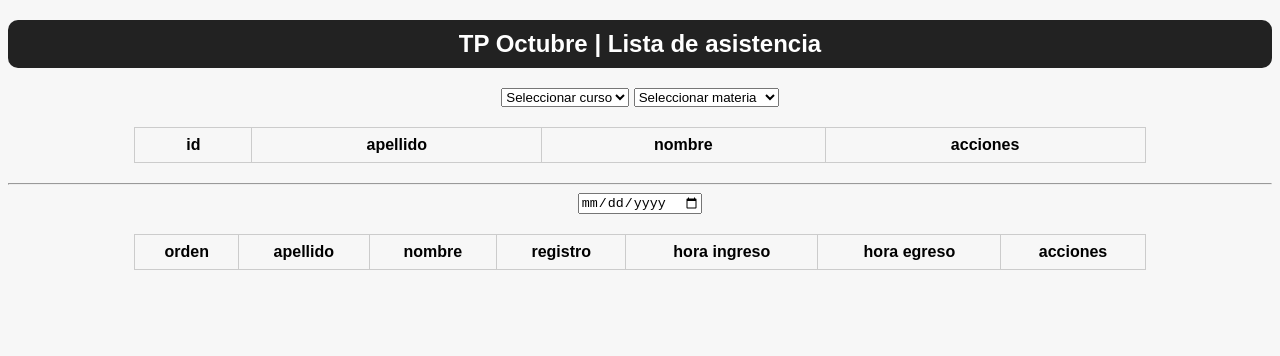
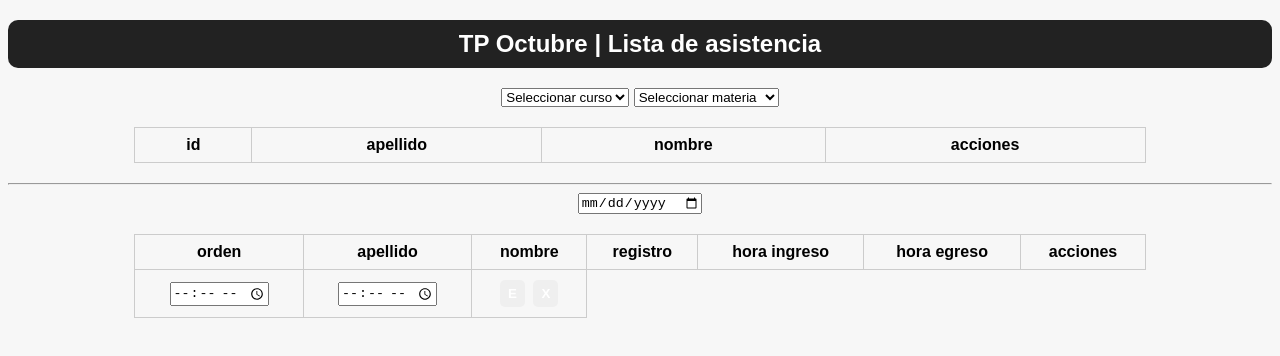
Before and after one commit to Luna-Estanga/TP-octubre, a website: page index.html in a window 1280 px wide. Drawn offline with Linux system fonts and the light colour scheme; no server answers.

Commit message:
Modify event handler and add attendance row
Updated the course selection event handler and added a new row in the attendance table.

```diff
--- a/index.html
+++ b/index.html
@@ -7,9 +7,8 @@
 </head>
 <body>
   <h2>TP Octubre | Lista de asistencia</h2>
-
   <div class="controls">
-    <select class="cursos" name="curso" onchange="cargarMaterias(event)">
+    <select class="cursos" name="curso" onchange="manejarCambioCurso(event)">
       <option value="">Seleccionar curso</option>
       <option value="4°3">4°3 Computación</option>
       <option value="4°4">4°4 Computación</option>
@@ -22,7 +21,6 @@
       <option value="Algoritmos">Algoritmos</option>
     </select>
   </div>
-
   <table>
     <thead>
       <tr>
@@ -34,10 +32,7 @@
     </thead>
     <tbody id="tabla-alumnos"></tbody>
   </table>
-
   <hr>
-
-
   <div class="registro">
     <input type="date" onchange="changeDate(event)">
 
@@ -53,10 +48,17 @@
           <th>acciones</th>
         </tr>
       </thead>
-      <tbody id="tabla-registro"></tbody>
-    </table>
+  <tbody id="tabla-registro">
+  <tr>
+    <td><input type="time"></td>
+    <td><input type="time"></td>
+    <td class="acciones">
+      <button class="btn e-btn" onclick="editarRegistro(1)">E</button>
+      <button class="btn x-btn" onclick="eliminarRegistro(1)">X</button>
+    </td>
+  </tr>
+</tbody>
   </div>
-
   <script src="main.js"></script>
 </body>
 </html>
```
